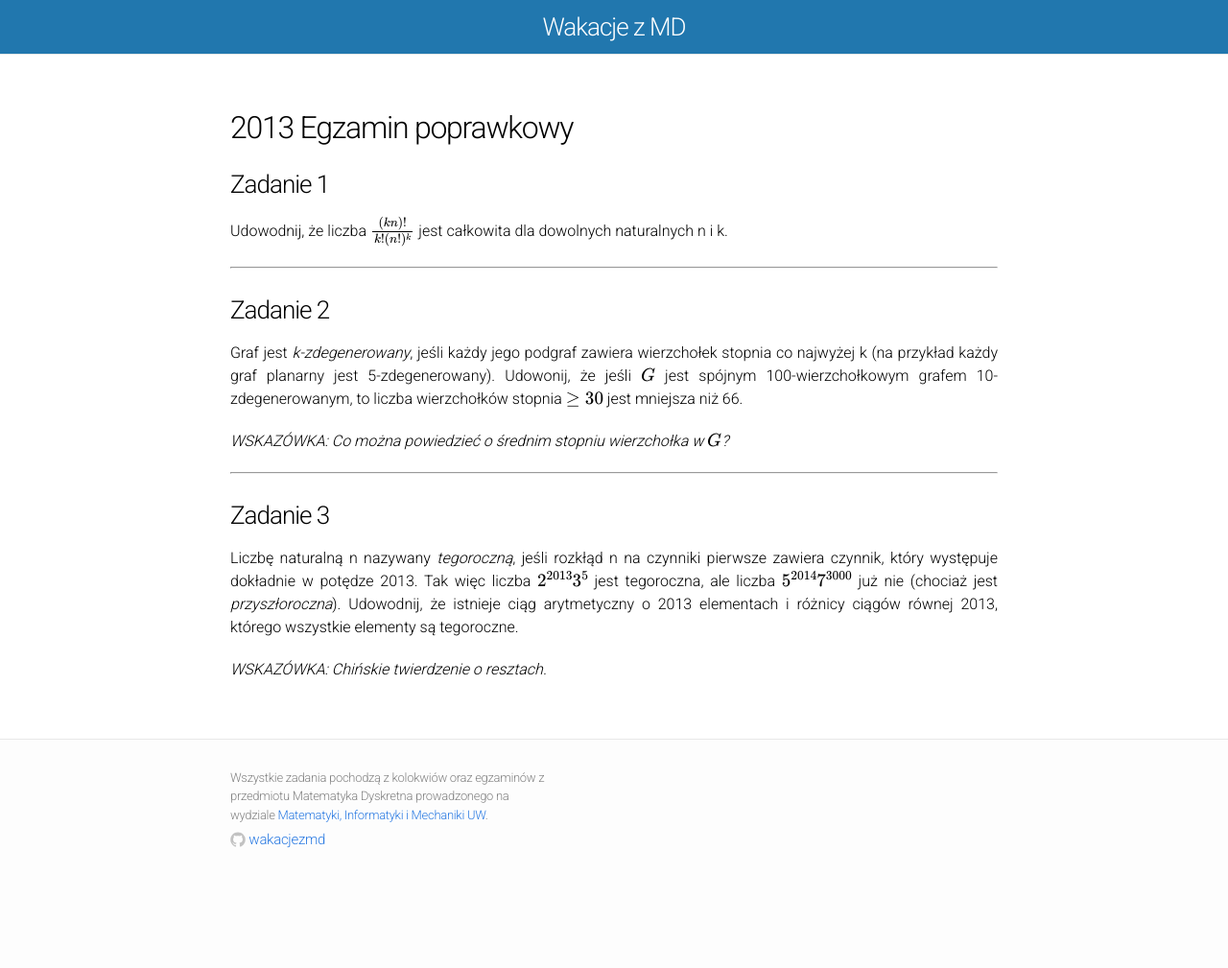
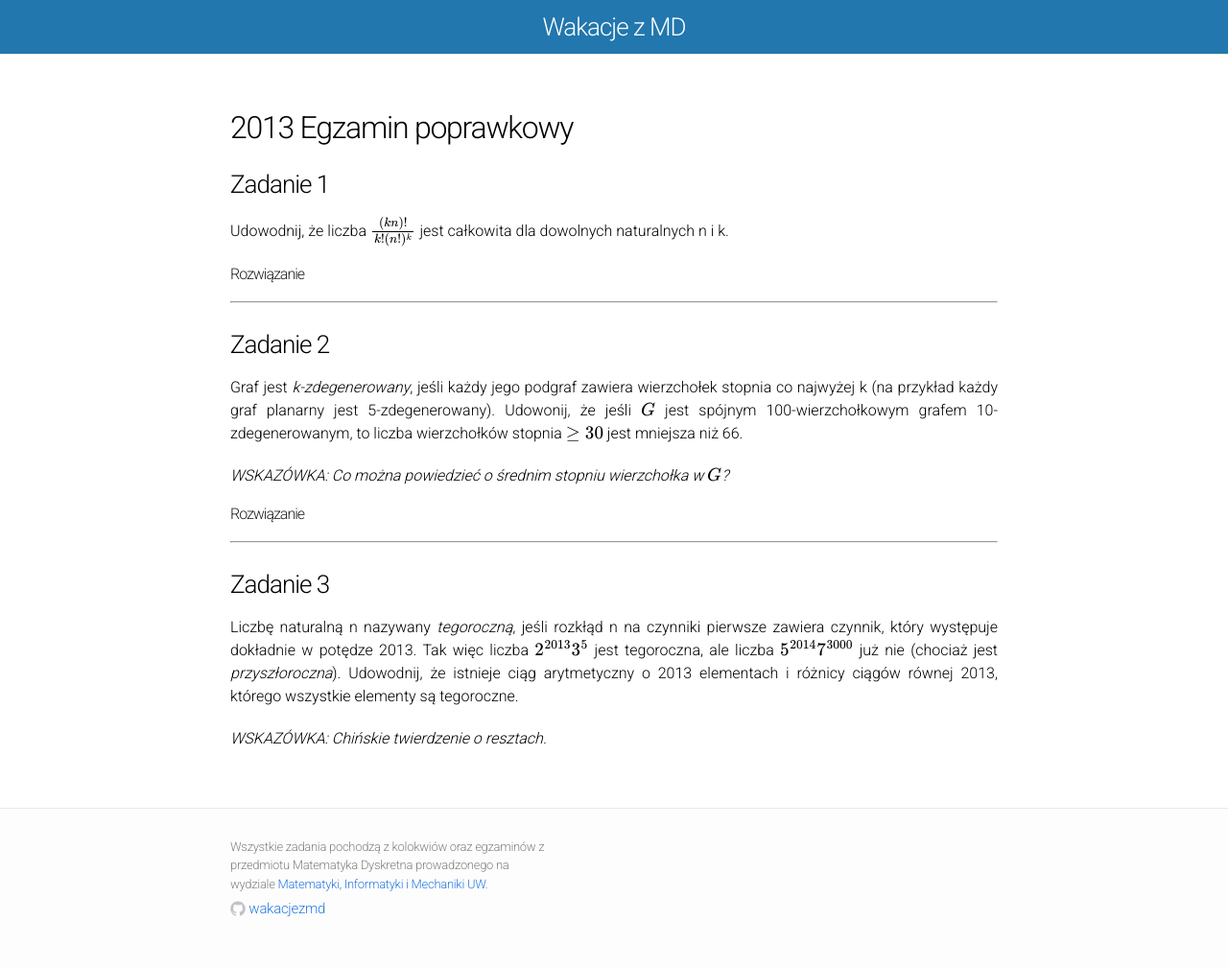
Before and after one commit to wakacjezmd/wakacjezmd.github.io, a Jekyll site: the page built from _solutions/2013/2013-egzamin-2.md, in a window 1280 px wide. Shown: the whole page at 96% size. Built offline with Jekyll 4.4.1, drawn with Linux system fonts in a browser that asks for light colours; nearby versions of some CDN libraries; Markdown is read by kramdown in place of the engine named in the settings; formulas are drawn with MathJax 3; before the commit the page ends 937 px from its top, so only the background shows below that.

Commit message:
Dodane 3 rozwiązania

```diff
--- a/_solutions/2013/2013-egzamin-2.md
+++ b/_solutions/2013/2013-egzamin-2.md
@@ -9,6 +9,35 @@
 
 Udowodnij, że liczba \\(\frac{(kn)!}{k!(n!)^{k}}\\) jest całkowita dla dowolnych naturalnych n i k.
 
+<div data-collapse>
+  <h4 class="collapsible">Rozwiązanie</h4>
+  <div class="solution">
+    <p>
+      Oznaczmy \( p(n, k) \) jako liczbę podziałów zbioru n elementowego na bloki
+      zawierające dokładnie k elementów. W szczególności \( \forall_{n,k}\ p(n, k) \in \mathbb{Z} \).
+    </p>
+    <p>
+      Pokażemy przez IK, że \((kn)! = p(kn, k)k!(n!)^k\).
+    </p>
+    <p>
+      <b>LEWA:</b> \((kn)!\) to liczba permutacji pól prostokąta o wymiarach \( k \times n \).
+    </p>
+    <p>
+      <b>PRAWA:</b> Dowolną permutacje pól takiego prostokąta możemy również uzyskać najpierw
+      wybierając z \(kn\) pól \(k\)-elementowe podzbiory (wiersze), następnie ustalić ich kolejność
+      na \(k!\) sposobów, a na koniec ustawić każdy z wierszy na \(n!\) sposobów, więc do iloczynu
+      dojdzie czynnik \((n!)^k\).
+    </p>
+    <p>
+      Skoro pokazaliśmy, że powyższa równość jest prawdziwa, to możemy podzielić ją stronami
+      przez \(k!(n!)^k\) i wtedy otrzymamy:
+      $$\frac{(kn)!}{k!(n!)^k} = p(kn, k)$$
+      Ponieważ prawa strona na pewno jest liczbą całkowitą, to lewa także musi nią być.
+    </p>
+  </div>
+</div>
+
+
 ---
 
 ###Zadanie 2
@@ -19,6 +48,33 @@
 
 *WSKAZÓWKA: Co można powiedzieć o średnim stopniu wierzchołka w \\(G\\)?*
 
+<div data-collapse>
+  <h4 class="collapsible">Rozwiązanie</h4>
+  <div class="solution">
+    <p>
+      Załóżmy, że mamy graf \(G\) będący grafem \(k\)-zdegenerowanym. Oznacza to, że ma on wierzchołek stopnia co najwyżej
+      \(k\). Możemy go z niego usunąć, a wtedy suma stopni wszystkich pozostałych wierzchołków spadnie o co najwyżej \(2k\) (k od usuwanego wierzchołka i k od jego sąsiadów).
+      W ten sposób otrzymujemy graf \(H \subset G\), ale z definicji \(k\)-zdegenerowania wynika, że on także posiada taki wierzchołek.
+      Procedurę tę możemy kontynuować schodząc aż do grafu pustego.
+    </p>
+    <p>
+      Ponieważ przy każdej iteracji suma stopni wierzchołków
+      malała co najwyzej o \(k\), to możemy powiedzieć, że dla dowolnego grafu \(k\)-zdegenerowanego zachodzi: $$\sum_{i=1}^{\left|V(G)\right|} deg(v_i) \leq 2k\left|V(G)\right|$$
+      Przekształcając te nierówność otrzymujemy:
+      $$\frac{\sum_{i=1}^{\left|V(G)\right|} deg(v_i)}{\left|V(G)\right|} \leq 2k$$
+      czyli, w grafie \(k\) zdegenerowanym średni stopień wierzchołka nie może przekraczać \(k\).
+    </p>
+    <p>
+      Załóżmy teraz, że w grafie \(G\) liczba wierzchołków stopnia \( \geq 30\) jest większa niż 66. Mamy:
+      $$\frac{\sum_{i=1}^{\left|V(G)\right|} deg(v_i)}{\left|V(G)\right|} \geq \frac{66*30+34*1}{100} = 20.14 \geq 20 = 2k$$
+      (spójność grafu wymusza to, że pozostałe 34 wierzchołki musza mieć przynajmniej jedną krawędź), czyli graf \(G\) nie może być wtedy \(k\)-zdegenerowany.
+    </p>
+    <p>
+      <b>Sprzeczność.</b>
+    </p>
+  </div>
+</div>
+
 ---
 
 ###Zadanie 3
--- a/css/main.css
+++ b/css/main.css
@@ -297,18 +297,23 @@
   letter-spacing: -1px;
 }
 
+.post-content h4 {
+  font-size: 20px;
+  letter-spacing: -1px;
+}
+
 .post-content h4.collapsible {
   font-size: 16px;
   margin: 20px 0 10px;
 }
 
 .post-content h4.collapsible a {
-  color: #000;
+  color: #222;
 }
 
-.post-content h4 {
-  font-size: 20px;
-  letter-spacing: -1px;
+
+.post-content .solution p:not(:last-child) {
+  margin-bottom: 10px;
 }
 
 .post-content blockquote {
```
Also changed, not shown: _solutions/2014/2014-egzamin-2.md (+14 -0 lines), Readme.md.
